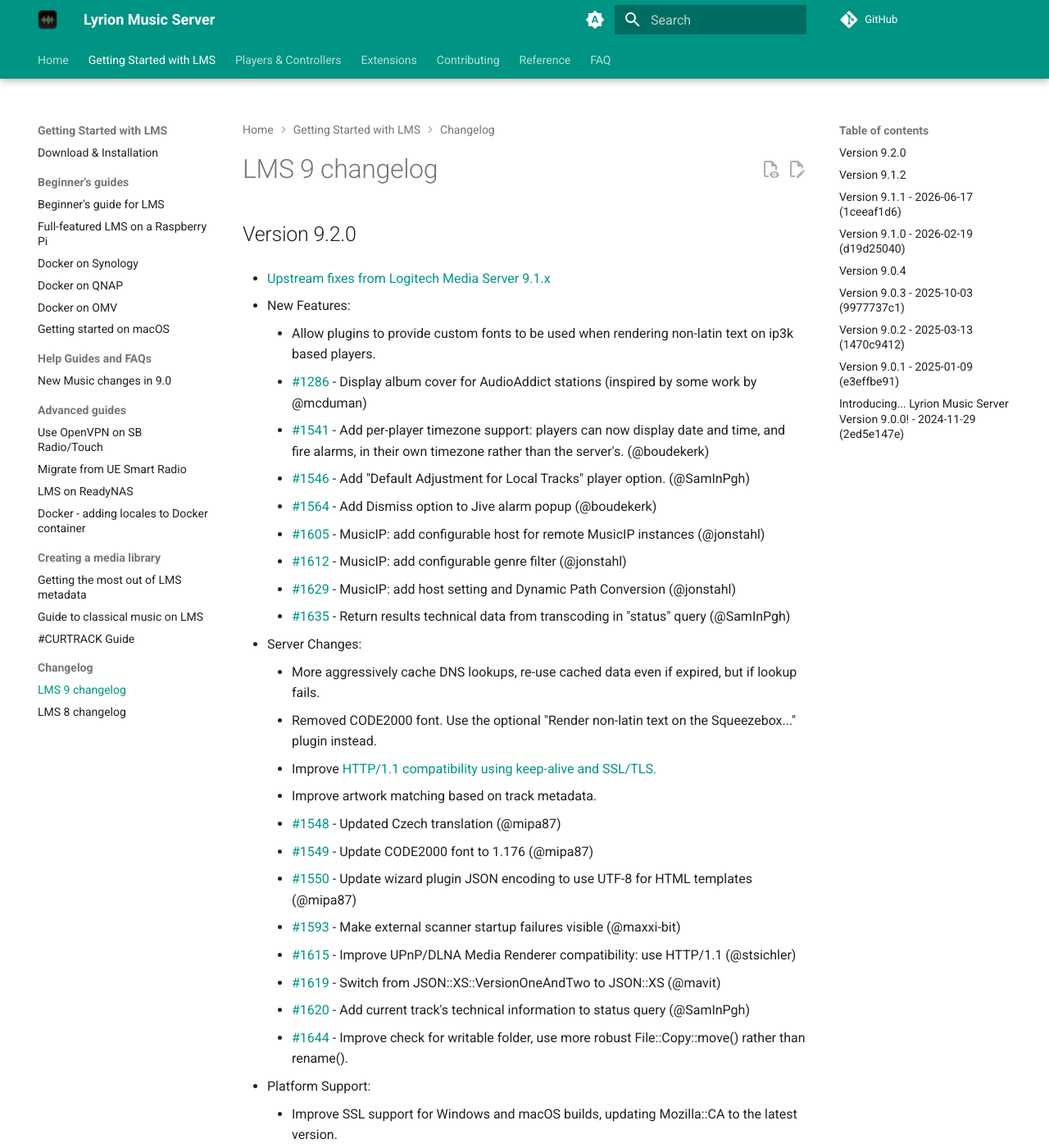
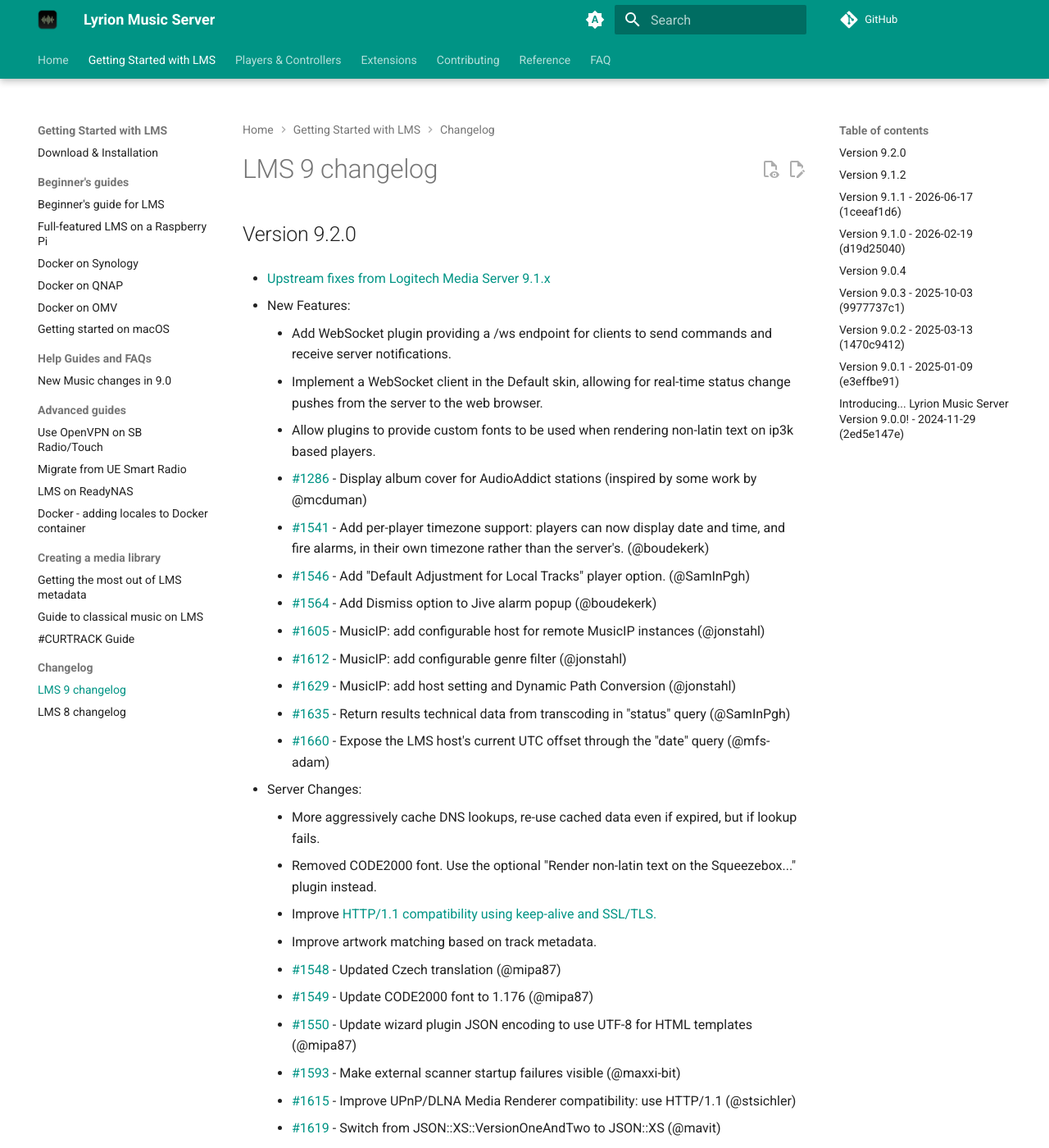
Before and after one commit to LMS-Community/lms-community.github.io, an MkDocs documentation site: the page built from docs/getting-started/changelog-lms9.md, in a window 1280 px wide and 1400 px high. Shown: the whole window at 82% size. Built offline with MkDocs 1.6.1 and Material for MkDocs 9.7.7, drawn with Linux system fonts in a browser that asks for light colours; a script that is not in the unit is left out; plug-ins that fetch from the network failed and are left out; comment, search, counter and statistics services are not loaded; some of the changed text lies outside the part shown.

Commit message:
Update external data sources

```diff
--- a/docs/contributing/strings-coverage.json
+++ b/docs/contributing/strings-coverage.json
@@ -1 +1 @@
-[{"Language": "Czech", "Identifier": "CS", "Coverage": 97.42243436754177}, {"Language": "Danish", "Identifier": "DA", "Coverage": 92.8400954653938}, {"Language": "German", "Identifier": "DE", "Coverage": 94.94033412887828}, {"Language": "English", "Identifier": "EN", "Coverage": 100.0}, {"Language": "Spanish", "Identifier": "ES", "Coverage": 79.52267303102626}, {"Language": "Finnish", "Identifier": "FI", "Coverage": 77.75656324582339}, {"Language": "French", "Identifier": "FR", "Coverage": 95.75178997613365}, {"Language": "Hungarian", "Identifier": "HU", "Coverage": 92.55369928400955}, {"Language": "Italian", "Identifier": "IT", "Coverage": 77.32696897374701}, {"Language": "Dutch", "Identifier": "NL", "Coverage": 94.8926014319809}, {"Language": "Norwegian", "Identifier": "NO", "Coverage": 83.24582338902148}, {"Language": "Polish", "Identifier": "PL", "Coverage": 82.81622911694511}, {"Language": "Russian", "Identifier": "RU", "Coverage": 77.85202863961814}, {"Language": "Swedish", "Identifier": "SV", "Coverage": 95.89498806682577}, {"Language": "Hebrew", "Identifier": "HE", "Coverage": 41.527446300715994}, {"Language": "Japanese", "Identifier": "JA", "Coverage": 22.195704057279237}, {"Language": "Portuguese", "Identifier": "PT", "Coverage": 32.64916467780429}, {"Language": "Chinese (Simplified, China)", "Identifier": "ZH_CN", "Coverage": 71.21718377088305}, {"Language": "English (United Kingdom)", "Identifier": "EN_GB", "Coverage": 2.6252983293556085}]
+[{"Language": "Czech", "Identifier": "CS", "Coverage": 97.32951835956128}, {"Language": "Danish", "Identifier": "DA", "Coverage": 92.7515498330949}, {"Language": "German", "Identifier": "DE", "Coverage": 94.94515975202671}, {"Language": "English", "Identifier": "EN", "Coverage": 100.0}, {"Language": "French", "Identifier": "FR", "Coverage": 95.75584167858845}, {"Language": "Hungarian", "Identifier": "HU", "Coverage": 92.46542680019076}, {"Language": "Dutch", "Identifier": "NL", "Coverage": 94.89747257987601}, {"Language": "Swedish", "Identifier": "SV", "Coverage": 95.75584167858845}, {"Language": "Norwegian", "Identifier": "NO", "Coverage": 83.16642823080592}, {"Language": "Polish", "Identifier": "PL", "Coverage": 82.73724368144968}, {"Language": "Spanish", "Identifier": "ES", "Coverage": 79.44682880305199}, {"Language": "Finnish", "Identifier": "FI", "Coverage": 77.6824034334764}, {"Language": "Hebrew", "Identifier": "HE", "Coverage": 41.48783977110158}, {"Language": "Italian", "Identifier": "IT", "Coverage": 77.25321888412017}, {"Language": "Russian", "Identifier": "RU", "Coverage": 77.77777777777777}, {"Language": "Chinese (Simplified, China)", "Identifier": "ZH_CN", "Coverage": 71.14926084883166}, {"Language": "Japanese", "Identifier": "JA", "Coverage": 22.17453505007153}, {"Language": "Portuguese", "Identifier": "PT", "Coverage": 32.61802575107296}, {"Language": "English (United Kingdom)", "Identifier": "EN_GB", "Coverage": 2.6227944682880304}]
--- a/docs/getting-started/changelog-lms9.md
+++ b/docs/getting-started/changelog-lms9.md
@@ -4,6 +4,8 @@
 
 - New Features:
 
+	- Add WebSocket plugin providing a /ws endpoint for clients to send commands and receive server notifications.
+	- Implement a WebSocket client in the Default skin, allowing for real-time status change pushes from the server to the web browser.
 	- Allow plugins to provide custom fonts to be used when rendering non-latin text on ip3k based players.
 	- [#1286](https://github.com/LMS-Community/slimserver/issues/1286) \- Display album cover for AudioAddict stations (inspired by some work by @mcduman)
 	- [#1541](https://github.com/LMS-Community/slimserver/pull/1541) \- Add per-player timezone support: players can now display date and time, and fire alarms, in their own timezone rather than the server's. (@boudekerk)
@@ -13,6 +15,7 @@
 	- [#1612](https://github.com/LMS-Community/slimserver/pull/1612) \- MusicIP: add configurable genre filter (@jonstahl)
 	- [#1629](https://github.com/LMS-Community/slimserver/pull/1629) \- MusicIP: add host setting and Dynamic Path Conversion (@jonstahl)
 	- [#1635](https://github.com/LMS-Community/slimserver/pull/1635) \- Return results technical data from transcoding in "status" query (@SamInPgh)
+	- [#1660](https://github.com/LMS-Community/slimserver/pull/1660) \- Expose the LMS host's current UTC offset through the "date" query (@mfs-adam)
 
 - Server Changes:
 
@@ -38,6 +42,7 @@
 	- Removed unused Mac/Windows code from the auto-rescan process (@mavit)
 	- [#106](https://github.com/LMS-Community/slimserver-platforms/pull/106) \- Removal of SYSV Init support and better systemd support in the RPM package for Red Hat/SUSE (@JohanSaaw, @mavit)
 	- [#1606](https://github.com/LMS-Community/slimserver-platforms/pull/1606) \- Improve compatibility with newer DBIx::Class::Schema versions (@paulgevers)
+	- [#1640](https://github.com/LMS-Community/slimserver/issues/1640) \- Don't include any file in CPAN or lib for the "noCPAN" tarball.
 
 - Bug Fixes:
 
@@ -45,6 +50,7 @@
 	- On Debian based systems avoid downloading packages for unsupported Perl versions.
 	- Do not try to decode http responses if Content-Encoding is "identity" (@505)
 	- Fix TitleFormatter UTF8 encoding (@darrel-k)
+	- Make sure we utf8 encode/decode strings when storing them in our disk cache.
 	- [#10](https://github.com/LMS-Community/Audio-Scan/pull/10) \- id3: Never add undef to tag hash for empty or invalid TXXX key (@cheesestraws)
 	- [#1121](https://github.com/LMS-Community/slimserver/issues/1121) \- Try to catch "426 - Upgrade Required" HTTP responses in the remote scanner
 	- [#1140](https://github.com/LMS-Community/slimserver/pull/1140) \- Fix stat returning an empty size for most files (@jecaro)
@@ -56,6 +62,7 @@
 	- [#1571](https://github.com/LMS-Community/slimserver/pull/1571) \- Guard ReplayGain and URL tag processing against arrayrefs (@Rouzax)
 	- [#1587](https://github.com/LMS-Community/slimserver/pull/1587) \- Fix RSS feed parsing when a podcast URL contains wide characters (@robho)
 	- [#1611](https://github.com/LMS-Community/slimserver/pull/1611) \- Include album-link roles in unified artist list roles (@darrell-k)
+	- [#1651](https://github.com/LMS-Community/slimserver/pull/1651) \- An artist could be shown with another artist's picture, if they shared the role on a common album.
 
 - Other:
 
```
Also changed, not shown: other parts of docs/getting-started/changelog-lms9.md (+1 -0 lines).
